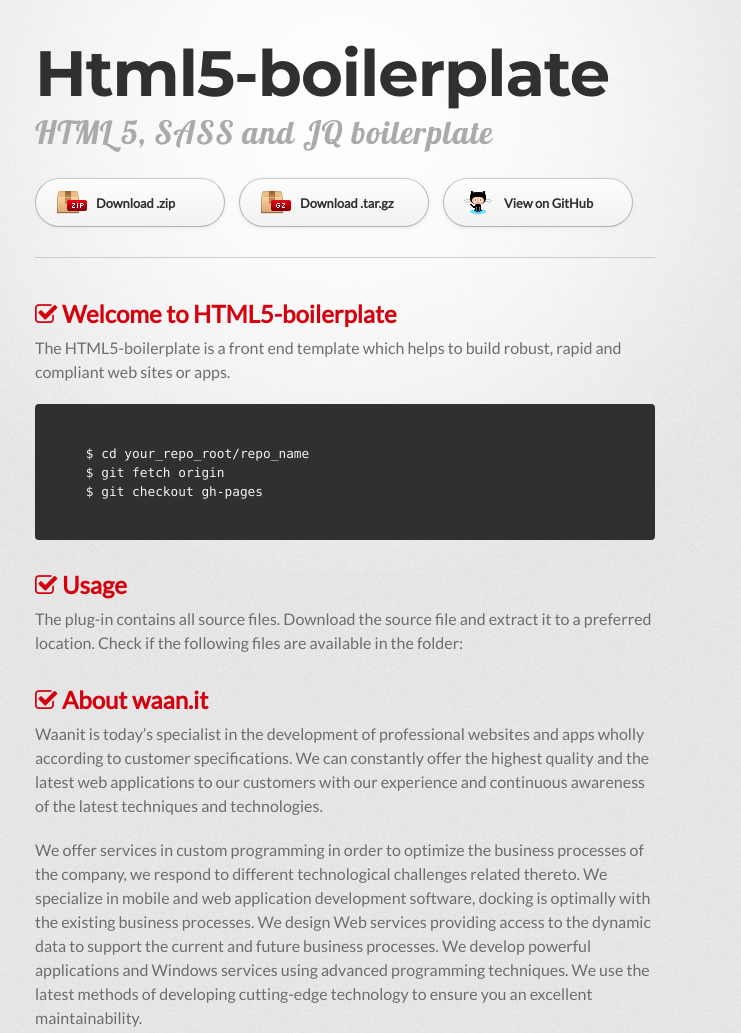
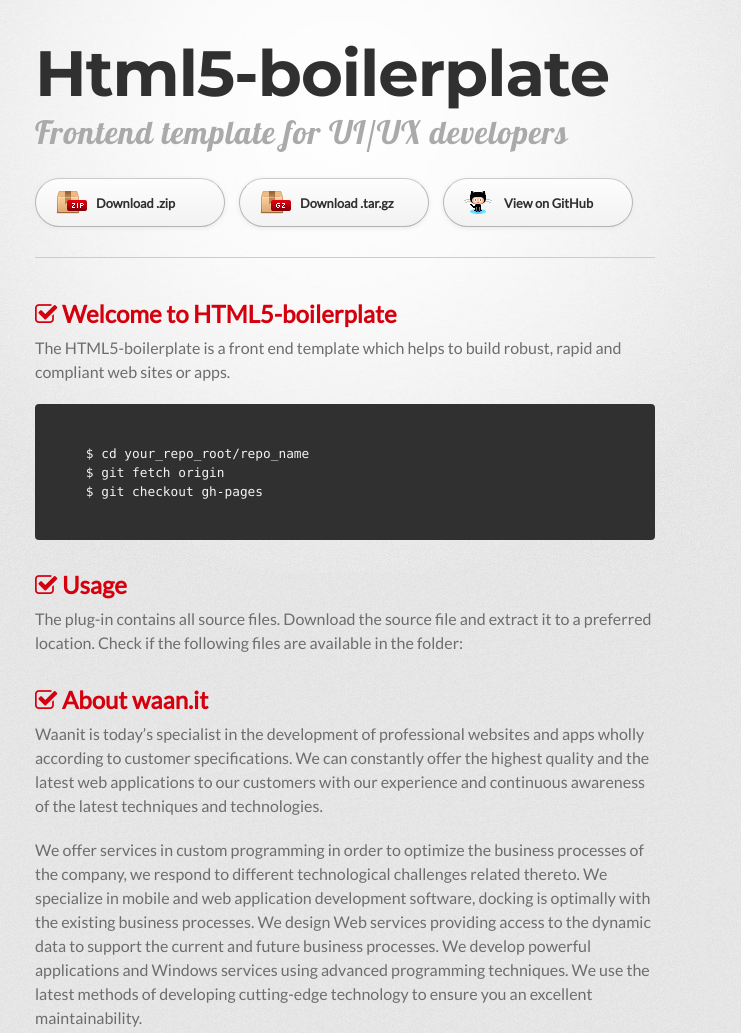
Before and after one commit to waansolutions/html5-boilerplate, a plain HTML site: page index.html in a window 1280 px wide. Shown: the top 1033 px of the page, without its empty margins (295-1036 px from the left). Drawn offline with nearby package versions, Linux system fonts and the light colour scheme; files that its build step writes are made by us from their sources.

Commit message:
h2 heading update

```diff
--- a/index.html
+++ b/index.html
@@ -49,7 +49,7 @@
         <div id="header">
             <header>
                 <h1>Html5-boilerplate</h1>
-                <h2>HTML 5, SASS and JQ boilerplate</h2>
+                <h2>Frontend template for UI/UX developers</h2>
             </header>
 
             <section id="downloads" class="clearfix">
```
